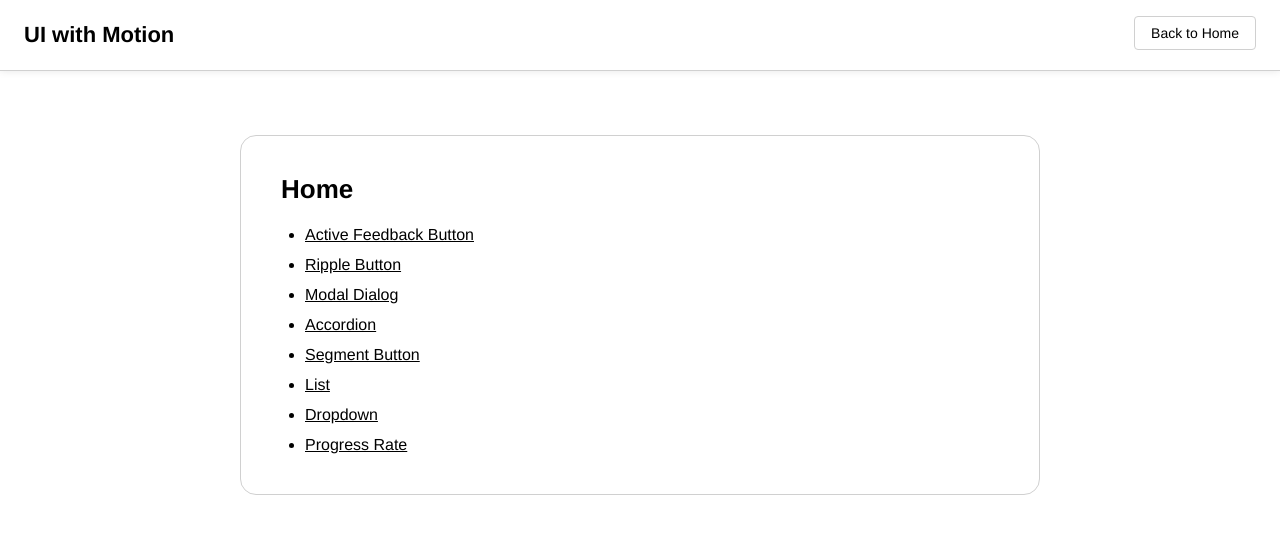
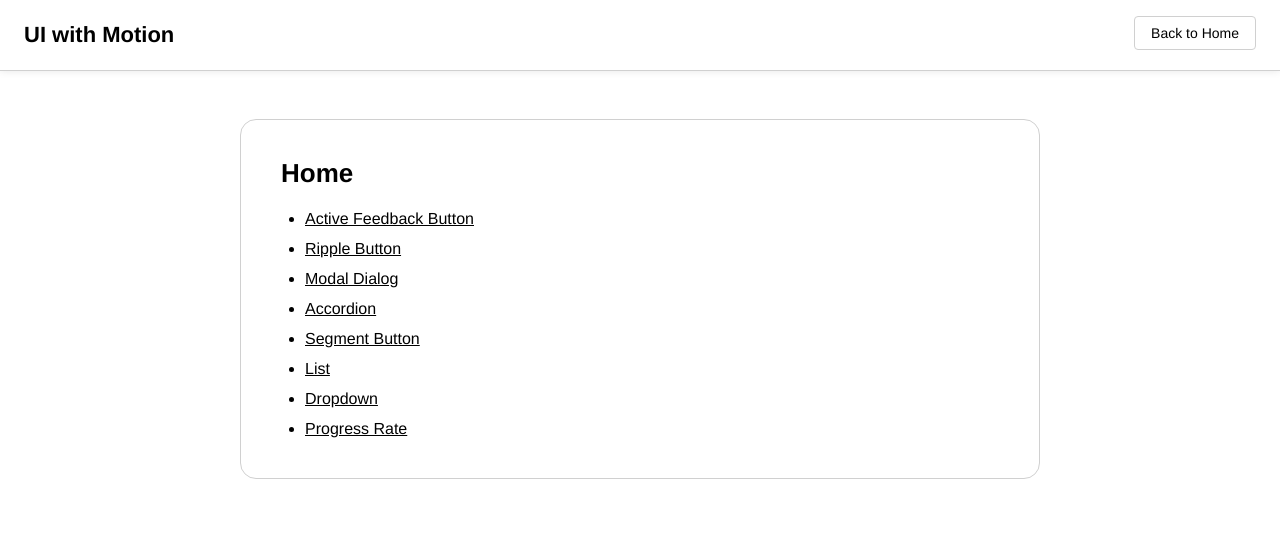
Before and after one commit to ics-creative/251204_motion_ui, a React (Vite) app: page / in a window 1280 px wide. Shown: the top 534 px of the page. Built offline with nearby package versions, Linux system fonts and the light colour scheme.

Commit message:
余白の調整

```diff
--- a/src/assets/common.css
+++ b/src/assets/common.css
@@ -42,7 +42,7 @@ body {
 /* Main */
 
 .globalContainer {
-  padding: 64px 0;
+  padding: 48px 0 0;
   max-width: 800px;
   margin: 0 auto;
 }
--- a/vite.config.ts
+++ b/vite.config.ts
@@ -12,7 +12,6 @@ export default defineConfig(({ mode }) => {
     build: {
       rollupOptions: {
         output: {
-          // ファイル名からハッシュ値を削除
           entryFileNames: "assets/[name].js",
           chunkFileNames: "assets/[name].js",
           assetFileNames: "assets/[name].[ext]",
```
